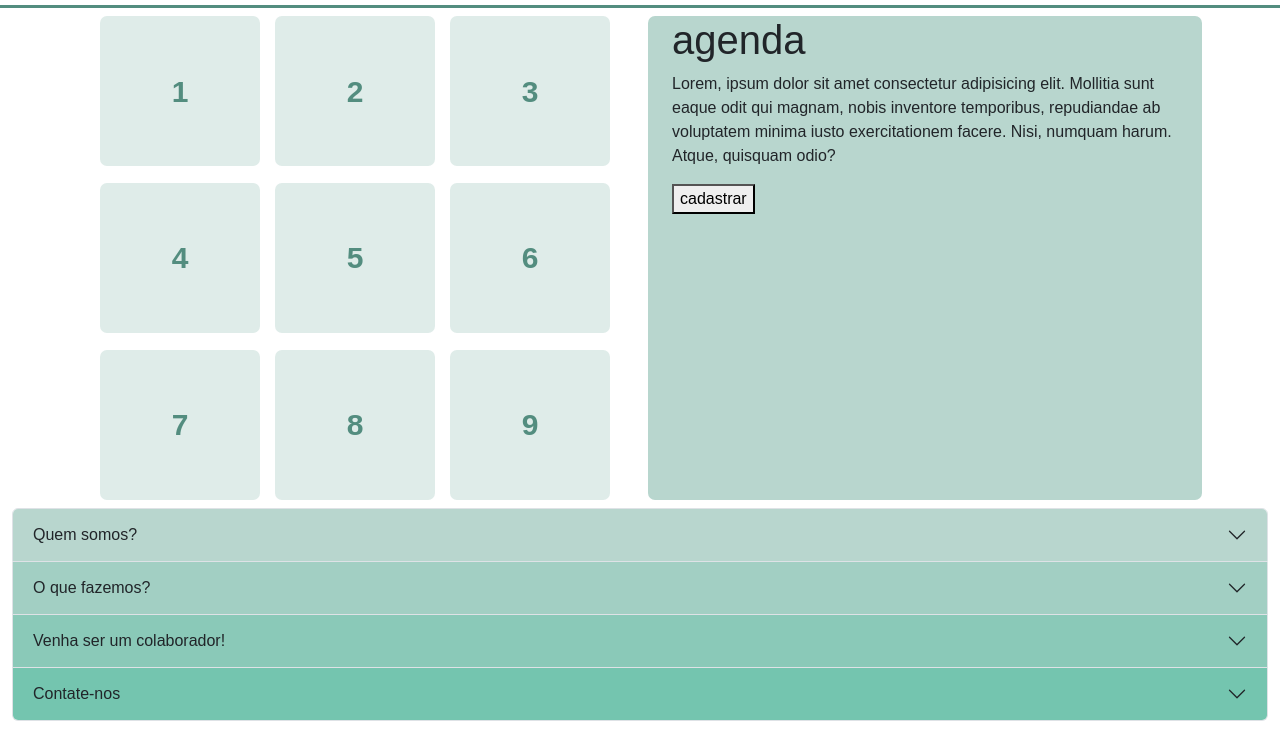
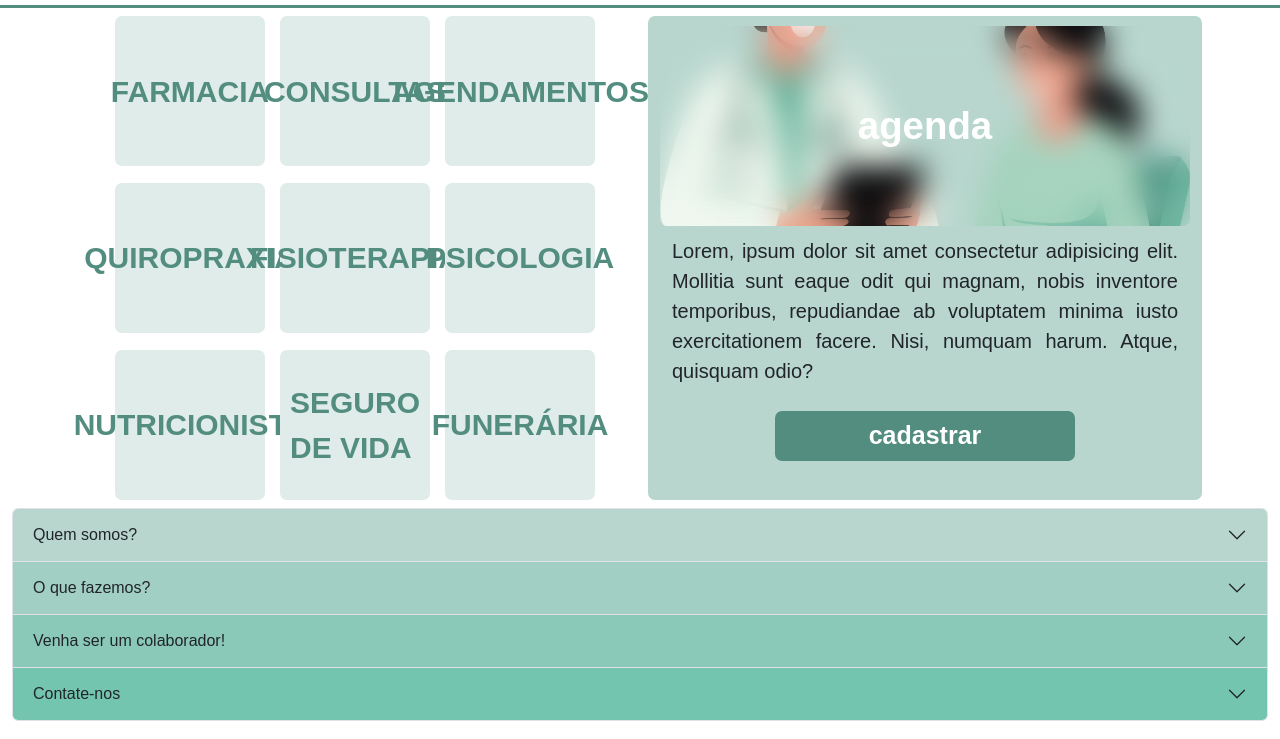
Before and after one commit to Z3rOoO/eternalMed, a website: page public/home.html in a window 1280 px wide. Shown: the part 47-786 px from the top of the page. Drawn offline with nearby package versions, Linux system fonts and the light colour scheme.

Commit message:
Refactor cadastro form inputs and add JavaScript for form submission; update home page data attributes and styles; enhance index page with script inclusion; remove unused front.js file; add server endpoint for form data handling.

```diff
--- a/public/home.html
+++ b/public/home.html
@@ -88,42 +88,42 @@
                                 <div class="container mainTopHomeNav">
                                     <div class="row g-5 rowTopHomeNav">
                                         <div class="col-4 colTopHomeNav off"
-                                            data-num='{"img":"./images/medicamentos.png","titulo":"Medicamentos","descricao":"Compre seus remédios","button":"Ver Medicamentos","link":"#"}'>
-                                            1
+                                            data-num='{"titulo":"FARMACIA","descricao":"Compre seus remédios","button":"Ver Medicamentos","link":"#"}'>
+                                            FARMACIA
                                         </div>
                                         <div class="col-4 colTopHomeNav off"
-                                            data-num='{"img":"./images/medicamentos.png","titulo":"Medicamentos","descricao":"Compre seus remédios","button":"Ver Medicamentos","link":"#"}'>
-                                            2
+                                            data-num='{"titulo":"CONSULTAS","descricao":"Compre seus remédios","button":"Ver Medicamentos","link":"#"}'>
+                                            CONSULTAS
                                         </div>
                                         <div class="col-4 colTopHomeNav off"
-                                            data-num='{"img":"./images/medicamentos.png","titulo":"Medicamentos","descricao":"Compre seus remédios","button":"Ver Medicamentos","link":"#"}'>
-                                            3
+                                            data-num='{"titulo":"AGENDAMENTOS","descricao":"Compre seus remédios","button":"Ver Medicamentos","link":"#"}'>
+                                            AGENDAMENTOS
                                         </div>
 
                                         <div class="col-4 colTopHomeNav off"
-                                            data-num='{"img":"./images/medicamentos.png","titulo":"Medicamentos","descricao":"Compre seus remédios","button":"Ver Medicamentos","link":"#"}'>
-                                            4
+                                            data-num='{"titulo":"QUIROPRAXIA","descricao":"Compre seus remédios","button":"Ver Medicamentos","link":"#"}'>
+                                            QUIROPRAXIA
                                         </div>
                                         <div class="col-4 colTopHomeNav off"
-                                            data-num='{"img":"./images/medicamentos.png","titulo":"Medicamentos","descricao":"Compre seus remédios","button":"Ver Medicamentos","link":"#"}'>
-                                            5
+                                            data-num='{"titulo":"FISIOTERAPIA","descricao":"Compre seus remédios","button":"Ver Medicamentos","link":"#"}'>
+                                            FISIOTERAPIA
                                         </div>
                                         <div class="col-4 colTopHomeNav off"
-                                            data-num='{"img":"./images/medicamentos.png","titulo":"Medicamentos","descricao":"Compre seus remédios","button":"Ver Medicamentos","link":"#"}'>
-                                            6
+                                            data-num='{"titulo":"PSICOLOGIA","descricao":"Compre seus remédios","button":"Ver Medicamentos","link":"#"}'>
+                                            PSICOLOGIA
                                         </div>
 
                                         <div class="col-4 colTopHomeNav off"
-                                            data-num='{"img":"./images/medicamentos.png","titulo":"Medicamentos","descricao":"Compre seus remédios","button":"Ver Medicamentos","link":"#"}'>
-                                            7
+                                            data-num='{"titulo":"NUTRICIONISTA","descricao":"Compre seus remédios","button":"Ver Medicamentos","link":"#"}'>
+                                            NUTRICIONISTA
                                         </div>
                                         <div class="col-4 colTopHomeNav off"
-                                            data-num='{"img":"./images/medicamentos.png","titulo":"SEGURO DE VIDA","descricao":"Compre seus remédios","button":"Ver Medicamentos","link":"#"}'>
-                                            8
+                                            data-num='{"titulo":"SEGURO DE VIDA","descricao":"Compre seus remédios","button":"Ver Medicamentos","link":"#"}'>
+                                            SEGURO DE VIDA
                                         </div>
                                         <div class="col-4 colTopHomeNav off"
-                                            data-num='{"img":"./images/medicamentos.png","titulo":"funeraria","descricao":"Compre seus remédios","button":"Ver Medicamentos","link":"#"}'>
-                                            9
+                                            data-num='{"titulo":"FUNERÁRIA","descricao":"Compre seus remédios","button":"Ver Medicamentos","link":"#"}'>
+                                            FUNERÁRIA
                                         </div>
                                     </div>
                                 </div>
@@ -131,7 +131,7 @@
                             <div class="col-12 col-md-6 order-1 order-md-2 mainTopHomeInfo">
                                 <div class="container imgInfoTop">
                                     <div class="row">
-                                        <div class="col-12 ">
+                                        <div class="col-12 mg-0 p-0">
                                             <div id="conteudo" class="conteudo">
                                                 <div class="container">
                                                     <div class="row rowImgConteudo">
@@ -149,7 +149,7 @@
                                                         </div>
                                                     </div>
                                                     <div class="row rowButtonConteudo">
-                                                        <div class="col"><a href=""><button>cadastrar</button></a></div>
+                                                        <div class="col colButtonConteudo"><a href=""><button>cadastrar</button></a></div>
                                                     </div>
                                                 </div>
                                             </div>
@@ -296,7 +296,6 @@
                     <div class="container">
                       <div class="row rowImgConteudo">
                         <div class="col imgConteudo">
-                          <img src="${dados.img}" alt="${dados.titulo}" width="100%">
                           <h1>${dados.titulo}</h1>
                         </div>
                       </div>
--- a/public/style/style.css
+++ b/public/style/style.css
@@ -109,7 +109,94 @@ body {
     height: 100%;
     width: 100%;
     border-radius: 7px;
+}
 
+.rowImgConteudo {
+    background-image: url(../images/bannerIndex/doisPersonagemConsulta.png);
+    background-repeat: no-repeat;
+    background-size: cover;
+    background-position: center;
+    height: 200px;
+    width: 100%;
+    border-radius: 7px;
+    overflow: hidden;
+    color: var(--colorFundo);
+    margin: 0;
+    padding: 0;
+    margin-top: 10px;
+}
+
+.imgConteudo {
+    margin: 0;
+    padding: 0;
+
+}
+
+.rowImgConteudo h1 {
+    display: flex;
+    align-items: center;
+    justify-content: center;
+    width: 100%;
+    height: 200px;
+    padding: 0;
+    margin: 0;
+    font-size: 3vw;
+    font-weight: bold;
+    backdrop-filter: blur(15px);
+}
+
+.rowTextConteudo {
+    height: auto;
+    width: 100%;
+    margin: 0;
+    padding: 0;
+    margin-top: 10px;
+    font-size: 20px;
+
+}
+
+.rowTextConteudo p {
+    margin: 0;
+    padding: 0;
+    text-align: justify;
+}
+
+
+
+.rowButtonConteudo button {
+    background-color: var(--colorVerdeEscuro);
+    color: var(--colorFundo);
+    border: none;
+    border-radius: 7px;
+    width: 300px;
+    height: 50px;
+    font-size: 25px;
+    font-weight: bold;
+    cursor: pointer;
+    transition: 0.3s;
+}
+
+.rowButtonConteudo button:hover {
+    background-color: var(--colorVerdeMuitoClaro);
+    color: var(--colorFundo);
+    cursor: pointer;
+    transform: scale(1.02);
+    transition: 0.3s;
+}
+.colButtonConteudo{
+    display: flex;
+    justify-content: center;
+    align-items: center;
+    margin-top: 25px;
+
+}
+/* -------------------------------------- responsividade top home */
+
+@media (max-width: 1400px) {
+
+    .mainTopHomeNav .col-4 {
+        max-width: 150px;
+    }
 }
 
 @media (max-width: 1200px) {
@@ -523,33 +610,33 @@ a {
     border-radius: 10px;
 }
 
-.textoEmCimaInp{
+.textoEmCimaInp {
     margin-top: 1vw;
     width: 420px;
 }
 
-.textoEmCimaInp input{
+.textoEmCimaInp input {
     width: 420px;
     border: none;
     border-radius: 8px;
     padding: .4vw;
 }
 
-.textoEmCimaInp2{
+.textoEmCimaInp2 {
     margin-top: 1vw;
     width: 420px;
     display: flex;
     justify-content: space-between;
 }
 
-.textoEmCimaInp2 input{
+.textoEmCimaInp2 input {
     width: 190px;
     border: none;
     border-radius: 8px;
     padding: .4vw;
 }
 
-.botaoCadastrar{
+.botaoCadastrar {
     border: none;
     background-color: #05805f;
     color: white;
@@ -558,7 +645,7 @@ a {
     border-radius: 15px;
 }
 
-.botaoLogar{
+.botaoLogar {
     display: flex;
     align-items: center;
     justify-content: center;
@@ -569,7 +656,7 @@ a {
     border-radius: 15px;
 }
 
-.AliBtnFormCad{
+.AliBtnFormCad {
     font-size: 1.2vw;
     margin-top: 40px;
     display: flex;
```
Also changed, not shown: public/cadastro.html (+8 -8 lines), public/index.html (+1 -1 lines), public/js/cadastro.js (added, +30 -0 lines), public/js/front.js (deleted, +0 -7 lines), server.js (+8 -0 lines).
